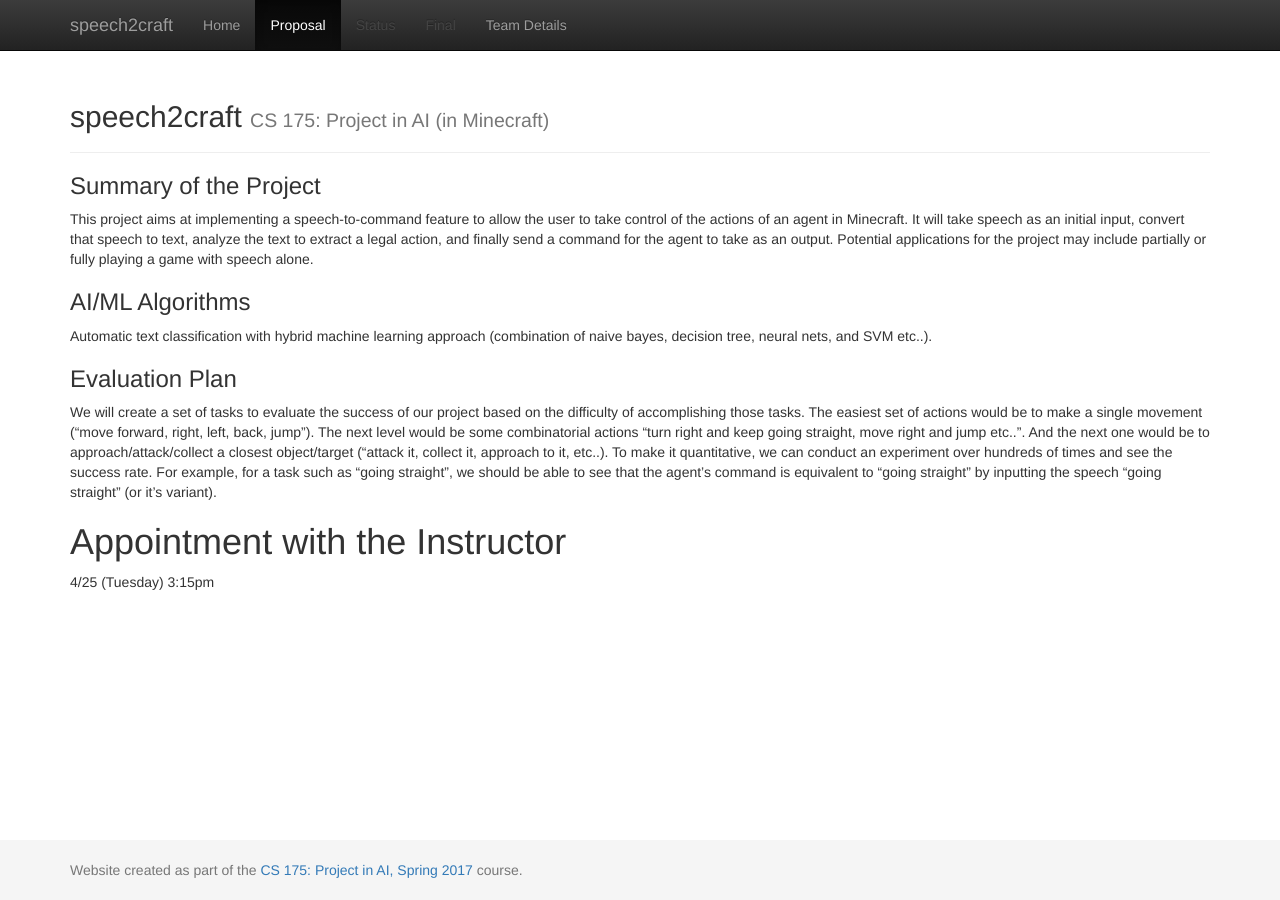
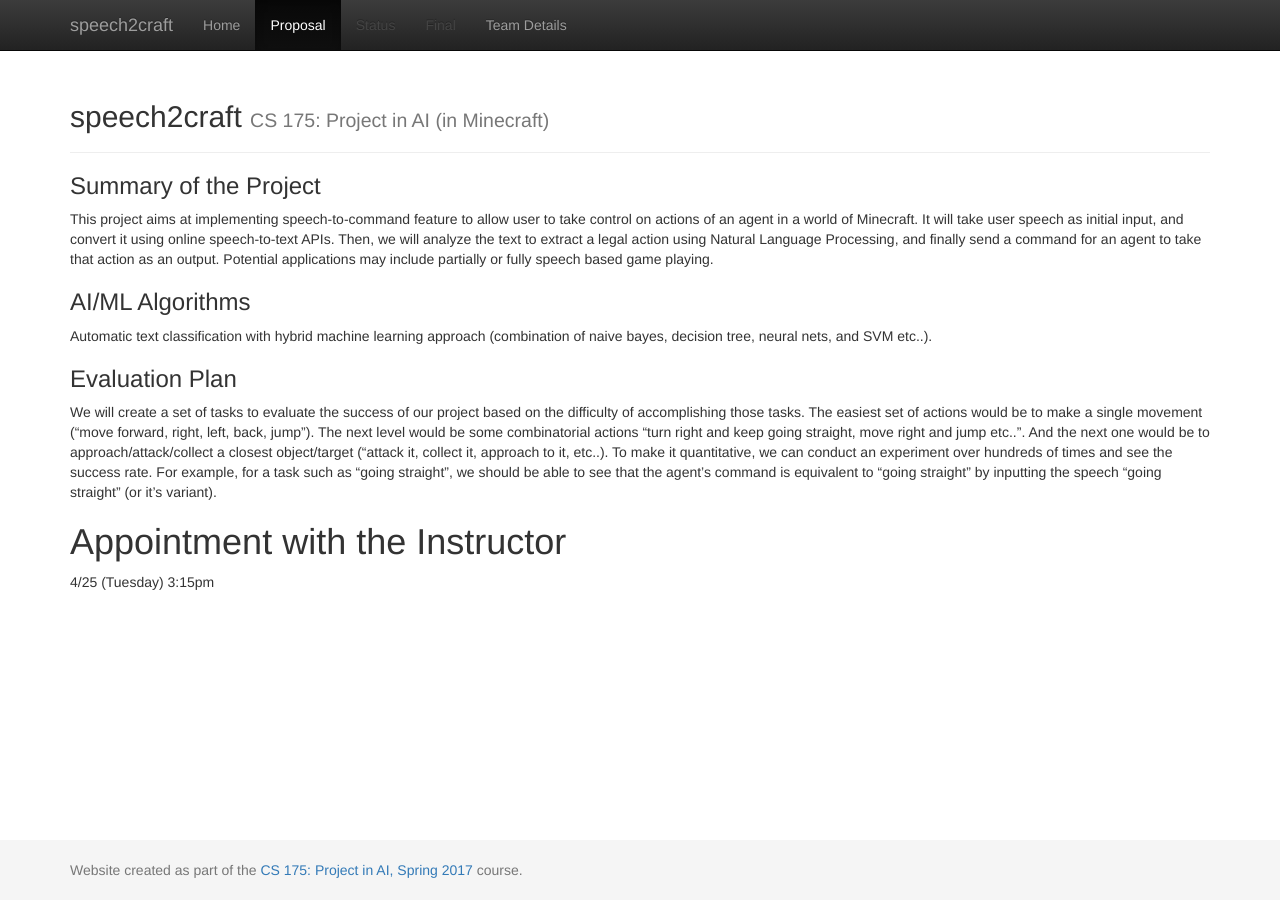
Before and after one commit to HiroIshikawa/speech2craft, a Jekyll site: the page built from docs/proposal.md, in a window 1280 px wide. Built offline with Jekyll 4.4.1, drawn with Linux system fonts in a browser that asks for light colours.

Commit message:
Update proposal.md

```diff
--- a/docs/proposal.md
+++ b/docs/proposal.md
@@ -5,7 +5,7 @@ title: Proposal
 
 ### Summary of the Project
 
-This project aims at implementing a speech-to-command feature to allow the user to take control of the actions of an agent in Minecraft. It will take speech as an initial input, convert that speech to text, analyze the text to extract a legal action, and finally send a command for the agent to take as an output. Potential applications for the project may include partially or fully playing a game with speech alone.
+This project aims at implementing speech-to-command feature to allow user to take control on actions of an agent in a world of Minecraft. It will take user speech as initial input, and convert it using online speech-to-text APIs. Then, we will analyze the text to extract a legal action using Natural Language Processing, and finally send a command for an agent to take that action as an output. Potential applications may include partially or fully speech based game playing.
 
 ### AI/ML Algorithms
 
```
